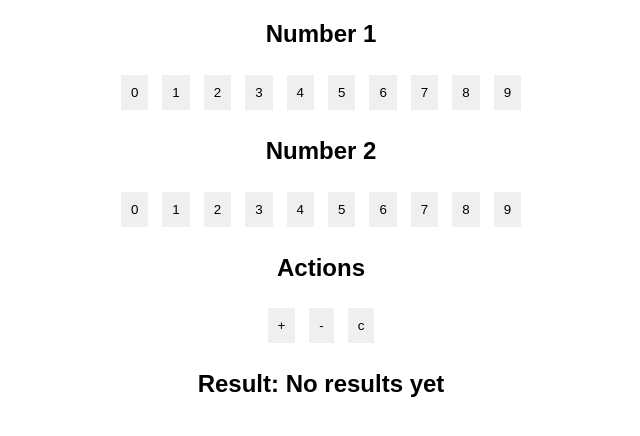
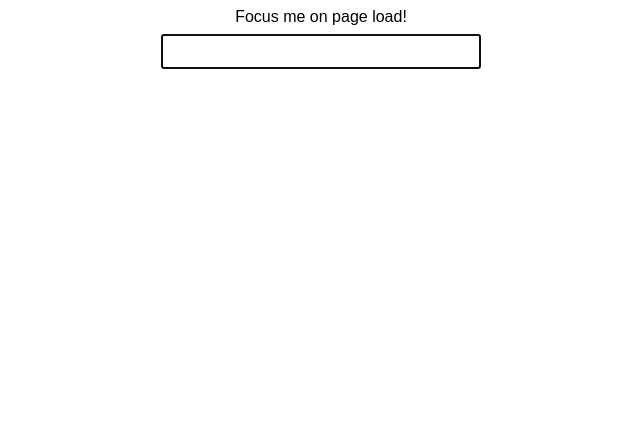
Before and after one commit to S2-SP/react-code-challenges-linkedin, a React (Create React App) app: page / in a window 1280 px wide. Shown: the top 436 px of the page, without its empty margins (319-959 px from the left). Built offline with nearby package versions, Linux system fonts and the light colour scheme.

Commit message:
FOCUS INPUT

```diff
--- a/src/09-simple-calculator/SimpleCalculator.js
+++ b/src/09-simple-calculator/SimpleCalculator.js
@@ -1,70 +1,54 @@
-
-import { useReducer, useState } from "react"
+import { useReducer } from 'react'
 
 const initialState = {
-  num1:0,
-  num2:0,
-  result: 'No results yet'
+  num1: 0,
+  num2: 0,
+  result: 'no result yet'
 }
 
 function reducer (state, action) {
-  if(action.type === 'SET_NUM_ONE') return{...state, num1: action.number}
-  if(action.type === 'SET_NUM_TWO') return{...state, num2: action.number}
-  if(action.type === 'ADD') return{...state, result: state.num1 + state.num2}
-  if(action.type === 'SUB') return{...state, result: state.num1 - state.num2}
-  if(action.type === 'CLEAR') return initialState
+  if (action.type === 'SET_NUM_ONE') return { ...state, num1: action.number }
+  if (action.type === 'SET_NUM_TWO') return { ...state, num2: action.number }
+  if (action.type === 'ADD') return { ...state, result: state.num1 + state.num2 }
+  if (action.type === 'SUBTRACT') return { ...state, result: state.num1 - state.num2 }
+  if (action.type === 'CLEAR') return initialState
 }
 
 export default function SimpleCalculator () {
+  const [state, dispatch] = useReducer(reducer, initialState)
+
   const numbers = [0, 1, 2, 3, 4, 5, 6, 7, 8, 9]
-
-  //Using reducer
-  const [state, dispatch] = useReducer(reducer, initialState);
-
-  //without using reducer
-  /*
-  const [firstNumber, setFirstNumber] = useState('');
-  const [secondNumber, setSecondNumber] = useState('');
-  const [result, setResult] = useState('');
-
-  const handleAddClick=()=>{
-    setResult(firstNumber + secondNumber);
-  }
-
-  const handleSubtractClick = () =>{
-    setResult(firstNumber - secondNumber);
-  }
-
-  const handleClear = () =>{
-    setFirstNumber('');
-    setSecondNumber('');
-    setResult('');
-  }
-*/
-
   return (
     <div>
       <div>
         <h2>Number 1</h2>
         {numbers.map(number => (
-          <button key={number} onClick={()=>dispatch({type:'SET_NUM_ONE', number})}>
+          <button
+            key={number}
+            onClick={() => dispatch({ type: 'SET_NUM_ONE', number })}
+          >
             {number}
           </button>))}
       </div>
       <div>
         <h2>Number 2</h2>
         {numbers.map(number => (
-          <button key={number} onClick={()=>dispatch({type:'SET_NUM_TWO', number})}>
+          <button
+            key={number}
+            onClick={() => dispatch({ type: 'SET_NUM_TWO', number })}
+          >
             {number}
           </button>))}
       </div>
       <div>
         <h2>Actions</h2>
-        <button onClick={()=>dispatch({type: 'ADD'})}>+</button>
-        <button onClick={()=>dispatch({type: 'SUB'})}>-</button>
-        <button onClick={()=>dispatch({type: 'CLEAR'})}>c</button>
+        <button onClick={() => dispatch({ type: 'ADD' })}>+</button>
+        <button onClick={() => dispatch({ type: 'SUBTRACT' })}>-</button>
+        <button onClick={() => dispatch({ type: 'CLEAR' })}>c</button>
       </div>
-      <div><h2>Result: {state.result}</h2></div>
+      <div>
+        <h2>Result: {state.result}</h2>
+      </div>
     </div>
   )
 }
--- /dev/null
+++ b/src/10-focus-input/FocusInput.js
@@ -0,0 +1,15 @@
+import { useEffect, useRef } from "react"
+
+export default function FocusInput() {
+  const ref = useRef(null);
+
+  useEffect(()=>{
+    ref.current.focus();
+  },[]);
+  return (
+    <div>
+      <label htmlFor='focused-input'>Focus me on page load!</label>
+      <input name='focused-input' ref={ref}></input>
+    </div>
+  )
+}
--- a/src/App.js
+++ b/src/App.js
@@ -1,10 +1,10 @@
 import './App.css'
-import SimpleCalculator from './09-simple-calculator/SimpleCalculator'
+import FocusInput from './10-focus-input/FocusInput'
 
 function App () {
   return (
     <div className='App'>
-      <SimpleCalculator/>
+      <FocusInput />
     </div>
   )
 }
```
